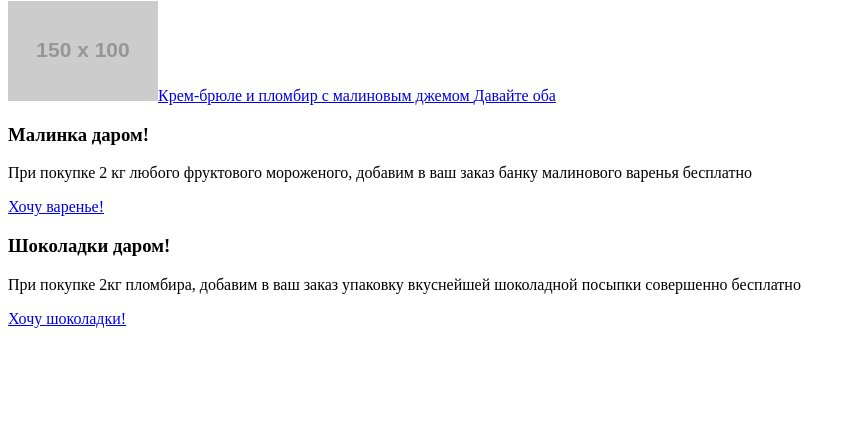
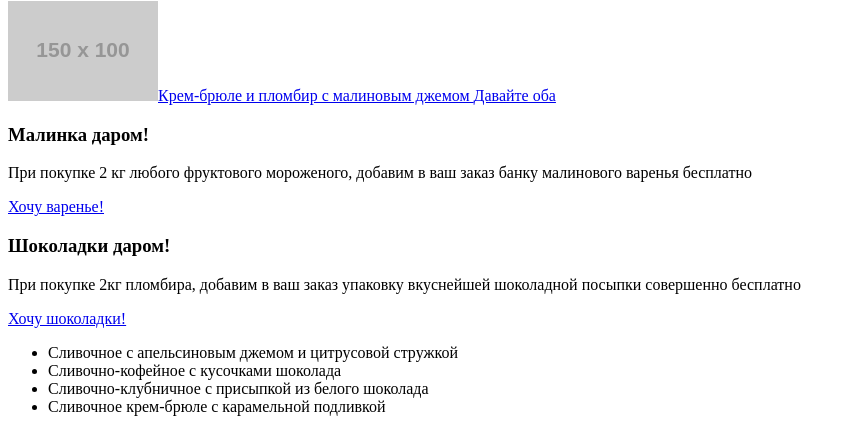
Before and after one commit to marisolsenseless/652205-gllacy, a plain HTML site: page index.html in a window 1280 px wide. Shown: the part 449-881 px from the top of the page, without its empty margins (0-856 px from the left). Before the commit the page ends 800 px from the top, so only its background shows below. Drawn offline with Linux system fonts and the light colour scheme; placeholder pictures from the web are drawn by us.

Commit message:
Раздел с видами мороженого
Добавила список, не знаю что делать в картинками

```diff
--- a/index.html
+++ b/index.html
@@ -34,15 +34,23 @@
            <a class="button" href="#">Давайте оба</a>
 
          <section class="special-offer1">
-         	<h3>Малинка даром!</h2>
+         	<h3>Малинка даром!</h3>
          	 <p>При покупке 2 кг любого фруктового мороженого, добавим в ваш заказ банку малинового варенья бесплатно</p>
          	   <a class="button" href="#">Хочу варенье!</a>
          </section>
          <section class="special-offer2">
-         	<h3>Шоколадки даром!</h2>
+         	<h3>Шоколадки даром!</h3>
          	 <p>При покупке 2кг пломбира, добавим в ваш заказ упаковку вкуснейшей шоколадной посыпки совершенно бесплатно</p>
          	   <a class="button" href="#">Хочу шоколадки!</a>
          </section>
+         <section class="ice-cream-flavors">
+         	<ul>
+         		<li>Сливочное с апельсиновым джемом и цитрусовой стружкой</li>
+                <li>Сливочно-кофейное с кусочками шоколада</li>
+         		<li>Сливочно-клубничное с присыпкой из белого шоколада</li>
+         		<li>Сливочное крем-брюле с карамельной подливкой</li>
+         	</ul>
+
     </main>
   </body>
 </html>
```
